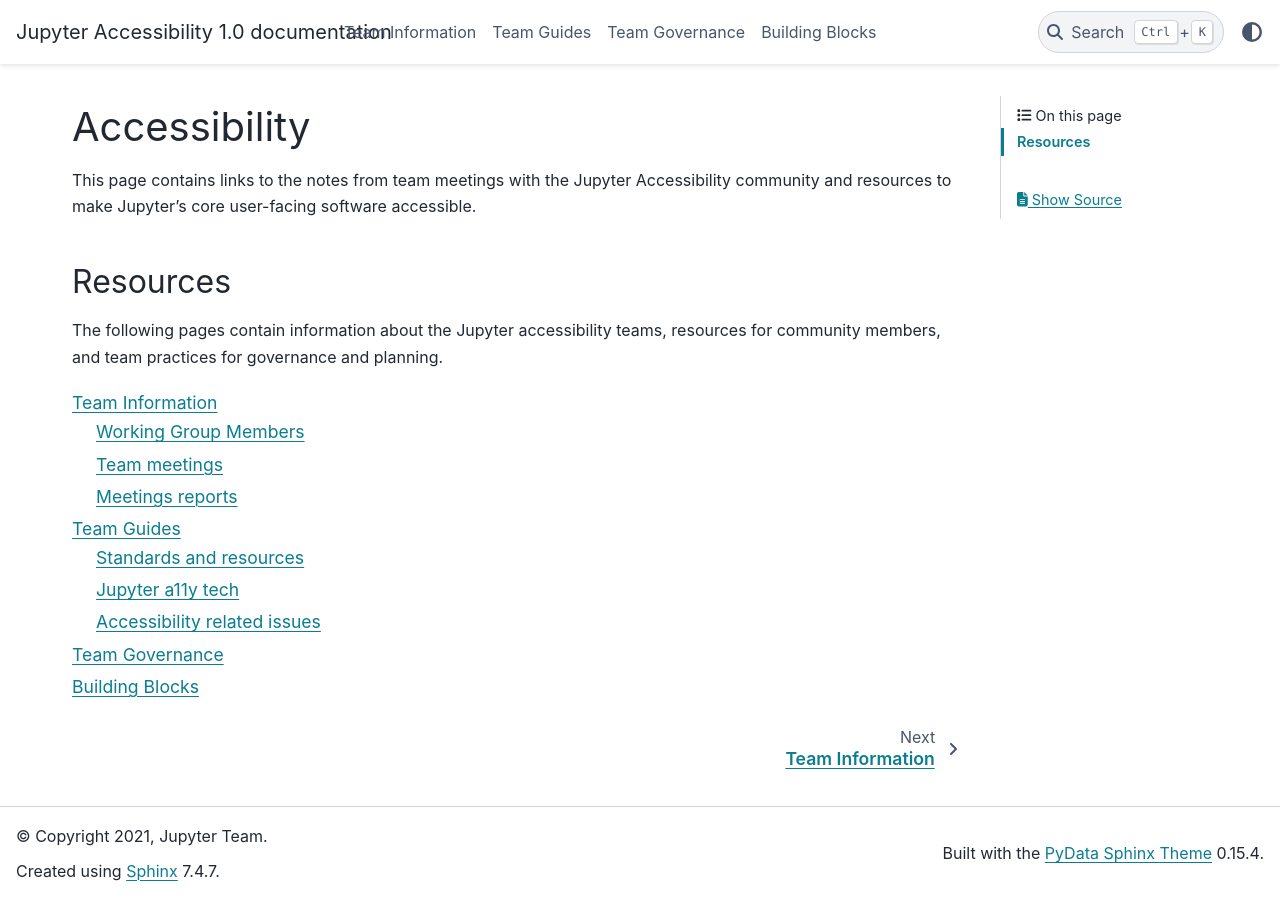
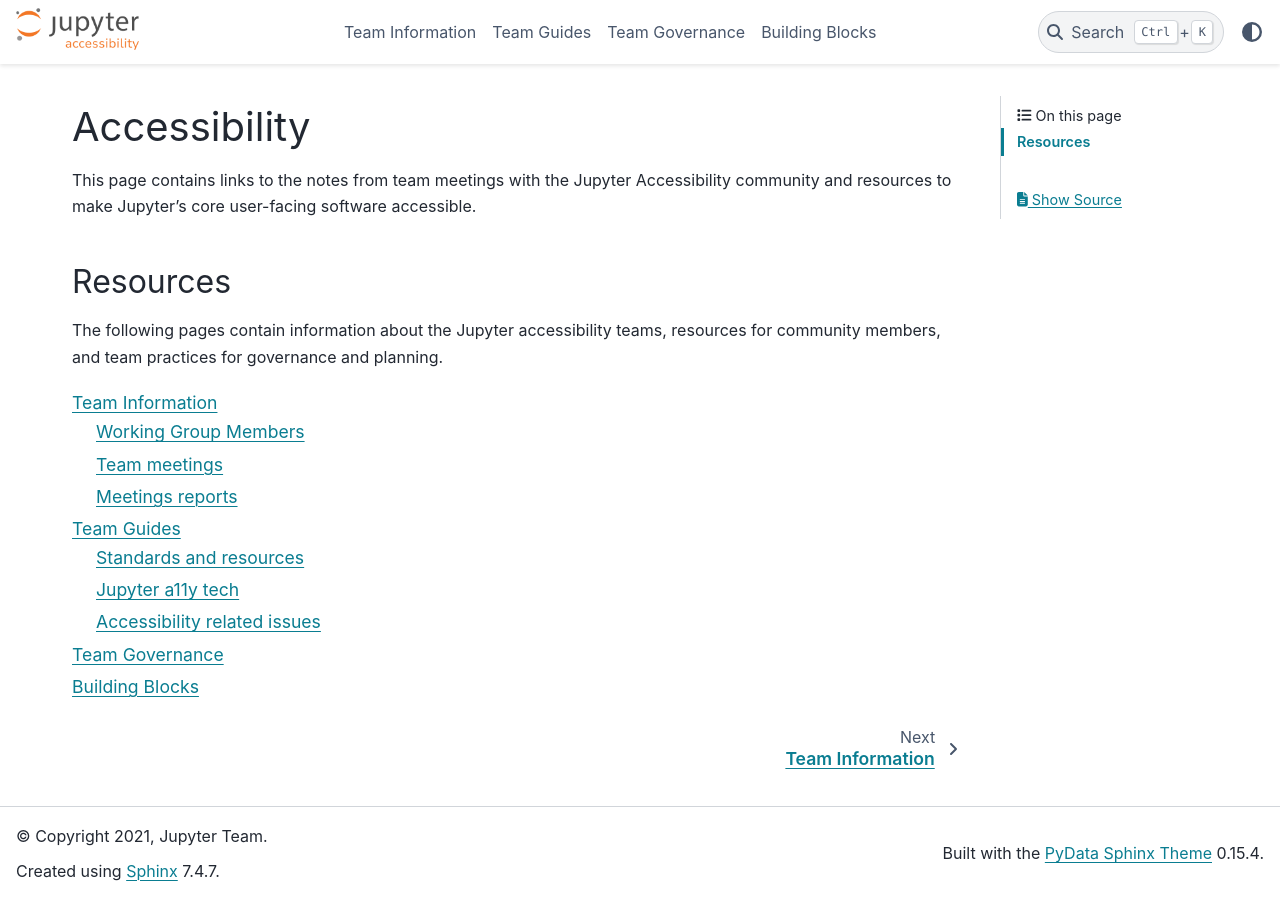
Before and after one commit to jupyter/accessibility, a Sphinx documentation site: the page built from docs/source/index.rst, in a window 1280 px wide. Built offline with Sphinx 7.4.7 and the PyData theme 0.15.4, drawn with Linux system fonts in a browser that asks for light colours.

Commit message:
feat: add images

```diff
--- a/docs/source/conf.py
+++ b/docs/source/conf.py
@@ -52,3 +52,27 @@
 # relative to this directory. They are copied after the builtin static files,
 # so a file named "default.css" will overwrite the builtin "default.css".
 html_static_path = ['_static']
+
+
+html_logo = '_static/logo.png'
+html_favicon = '_static/favicon.ico'
+
+html_theme_options = {
+   "favicons": [
+      {
+         "rel": "icon",
+         "sizes": "16x16",
+         "href": "favicon-16x16.png",
+      },
+      {
+         "rel": "icon",
+         "sizes": "32x32",
+         "href": "favicon-32x32.png",
+      },
+      {
+         "rel": "apple-touch-icon",
+         "sizes": "180x180",
+         "href": "apple-touch-icon-180x180.png"
+      },
+   ]
+}
```
Also changed, not shown: docs/source/_static/apple-touch-icon.png (added), docs/source/_static/favicon-16x16.png (added), docs/source/_static/favicon-32x32.png (added), docs/source/_static/favicon.ico (added), docs/source/_static/logo.png (added).
